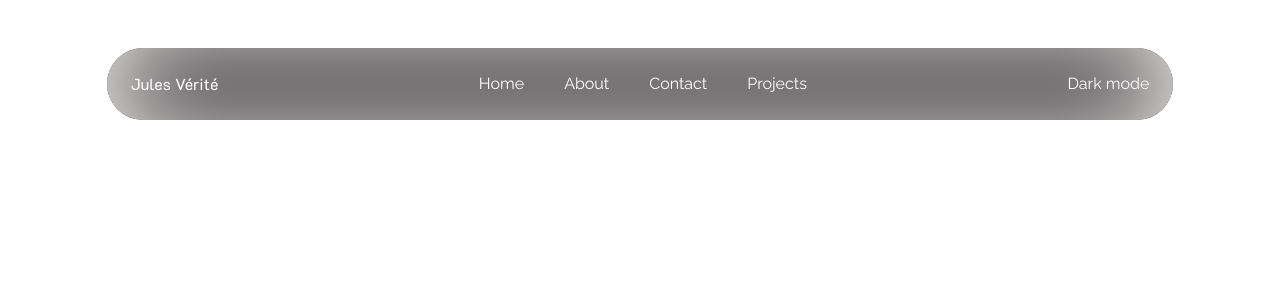
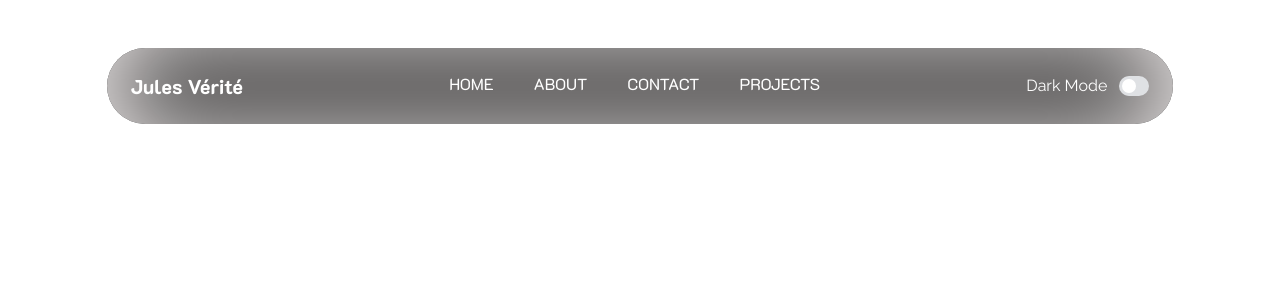
Before and after one commit to JulesVrte/portfolio, a Vue app: page / in a window 1280 px wide. Shown: the top 300 px of the page. Built offline with nearby package versions, Linux system fonts and the light colour scheme.

Commit message:
add dark mode

```diff
--- a/package.json
+++ b/package.json
@@ -9,6 +9,7 @@
     "preview": "vite preview"
   },
   "dependencies": {
+    "@vueuse/core": "^10.11.0",
     "vue": "^3.4.29",
     "vue-router": "^4.3.3"
   },
--- a/src/App.vue
+++ b/src/App.vue
@@ -4,7 +4,7 @@ import Navbar from '~/components/Navbar.vue';
 </script>
 
 <template>
-  <div class="flex items-center flex-col min-h-screen font-Raleway">
+  <div class="flex items-center flex-col min-h-screen font-Raleway bg-white dark:bg-black">
     <Navbar />
     <RouterView />
   </div>
--- a/src/components/Navbar.vue
+++ b/src/components/Navbar.vue
@@ -1,22 +1,86 @@
 <script setup>
-
+import { useDark } from '@vueuse/core'
+const isDark = useDark()
 
 </script>
 
-<template lang="">
-    <nav class="flex justify-between gap-24 backdrop-blur-md mix-blend-multiply bg-black text-white w-5/6 mt-12 p-6 rounded-navbar shadow-navbar">
-        <h1 class="font-K2D">Jules Vérité</h1>
-        <ul class="flex flex-row gap-10">
+<template >
+    <nav class="flex justify-between gap-24 backdrop-blur-md bg-black text-white w-5/6 mt-12 p-6 rounded-navbar shadow-navbar dark:bg-[#efefef] dark:text-black dark:shadow-navbar-black">
+        <h1 class="font-K2D text-xl font-extrabold">Jules Vérité</h1>
+        <ul class="flex flex-row gap-10 font-K2D text-l uppercase">
             <li><a href="/">Home</a></li>
             <li><a href="/about">About</a></li>
             <li><a href="/contact">Contact</a></li>
             <li><a href="/projects">Projects</a></li>
         </ul>
-        <button>Dark mode</button>
-
+        <div class="checkbox-wrapper-2 flex content-center gap-3 items-center">
+            <label for="dark-mode" class="cursor-pointer">Dark Mode</label>
+            <input type="checkbox" class="sc-gJwTLC ikxBAC" v-model="isDark">
+        </div>
     </nav>
 </template>
 
-<style lang="">
+<style>
+  .checkbox-wrapper-2 .ikxBAC {
+    appearance: none;
+    background-color: #dfe1e4;
+    border-radius: 72px;
+    border-style: none;
+    flex-shrink: 0;
+    height: 20px;
+    margin: 0;
+    position: relative;
+    width: 30px;
+  }
 
+  .checkbox-wrapper-2 .ikxBAC::before {
+    bottom: -6px;
+    content: "";
+    left: -6px;
+    position: absolute;
+    right: -6px;
+    top: -6px;
+  }
+
+  .checkbox-wrapper-2 .ikxBAC,
+  .checkbox-wrapper-2 .ikxBAC::after {
+    transition: all 300ms ease-out;
+  }
+
+  .checkbox-wrapper-2 .ikxBAC::after {
+    background-color: #fff;
+    border-radius: 50%;
+    content: "";
+    height: 14px;
+    left: 3px;
+    position: absolute;
+    top: 3px;
+    width: 14px;
+  }
+
+  .checkbox-wrapper-2 input[type=checkbox] {
+    cursor: default;
+  }
+
+  .checkbox-wrapper-2 .ikxBAC:hover {
+    background-color: #c9cbcd;
+    transition-duration: 0s;
+  }
+
+  .checkbox-wrapper-2 .ikxBAC:checked {
+    background-color: #A6BBCC;
+  }
+
+  .checkbox-wrapper-2 .ikxBAC:checked::after {
+    background-color: #fff;
+    left: 13px;
+  }
+
+  .checkbox-wrapper-2 :focus:not(.focus-visible) {
+    outline: 0;
+  }
+
+  .checkbox-wrapper-2 .ikxBAC:checked:hover {
+    background-color: #444f64;
+  }
 </style>
--- a/tailwind.config.js
+++ b/tailwind.config.js
@@ -1,5 +1,6 @@
 /** @type {import('tailwindcss').Config} */
 export default {
+  darkMode: 'selector',
   content: ["./index.html", "./src/**/*.{vue,js,ts,jsx,tsx}"],
   theme: {
     borderRadius: {
@@ -8,6 +9,7 @@ export default {
     },
     boxShadow: {
       'navbar': '0px 0px 100px 0px #FFFBFB inset',
+      'navbar-black': '0px 0px 50px 0px #888888 inset',
     },
     extend: {
       colors: {
```
Also changed, not shown: 1 other file (tests, documents, lock files or other folders).
